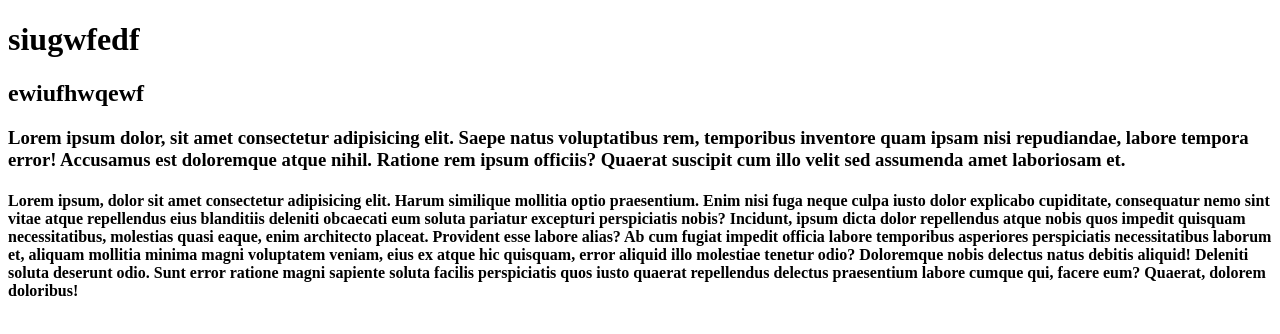
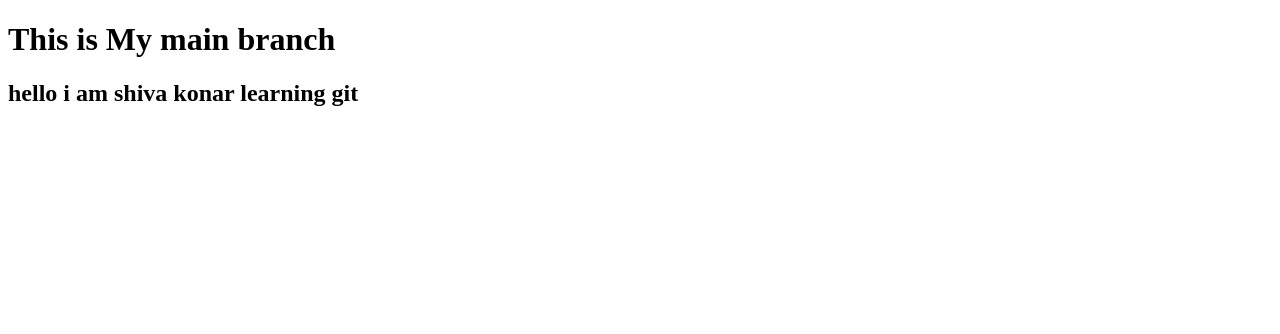
Before and after one commit to sivakonar/test_1, a plain HTML site: page index.html in a window 1280 px wide. Drawn offline with Linux system fonts and the light colour scheme.

Commit message:
main branch modified

```diff
--- a/index.html
+++ b/index.html
@@ -8,21 +8,8 @@
 </head>
 
 <body>
-    <h1>siugwfedf</h1>
-    <h2>ewiufhwqewf</h2>
-    <h3>Lorem ipsum dolor, sit amet consectetur adipisicing elit. Saepe natus voluptatibus rem, temporibus inventore
-        quam ipsam nisi repudiandae, labore tempora error! Accusamus est doloremque atque nihil. Ratione rem ipsum
-        officiis? Quaerat suscipit cum illo velit sed assumenda amet laboriosam et.</h3>
-    <h4> Lorem ipsum, dolor sit amet consectetur adipisicing elit. Harum similique mollitia optio praesentium. Enim nisi
-        fuga neque culpa iusto dolor explicabo cupiditate, consequatur nemo sint vitae atque repellendus eius blanditiis
-        deleniti obcaecati eum soluta pariatur excepturi perspiciatis nobis? Incidunt, ipsum dicta dolor repellendus
-        atque nobis quos impedit quisquam necessitatibus, molestias quasi eaque, enim architecto placeat. Provident esse
-        labore alias? Ab cum fugiat impedit officia labore temporibus asperiores perspiciatis necessitatibus laborum et,
-        aliquam mollitia minima magni voluptatem veniam, eius ex atque hic quisquam, error aliquid illo molestiae
-        tenetur odio? Doloremque nobis delectus natus debitis aliquid! Deleniti soluta deserunt odio. Sunt error ratione
-        magni sapiente soluta facilis perspiciatis quos iusto quaerat repellendus delectus praesentium labore cumque
-        qui, facere eum? Quaerat, dolorem doloribus!
-    </h4>
+    <h1> This is My main branch</h1>
+    <h2> hello i am shiva konar learning git</h2>
 </body>
 
 </html>
```
